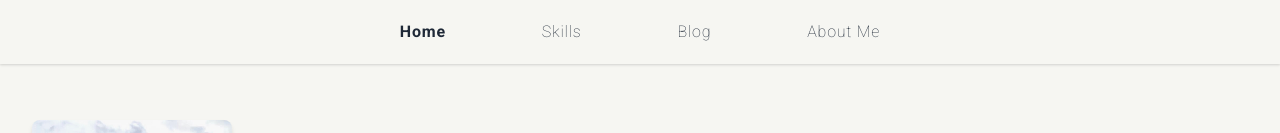
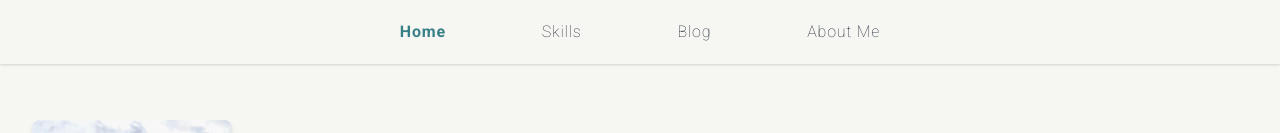
Before and after one commit to yomarguti/portfolio, a Next.js app: page / in a window 1280 px wide. Shown: the top 133 px of the page. Built offline with nearby package versions, Linux system fonts and the light colour scheme.

Commit message:
Se movio el estilo nav li al archivo global styles/tailwind.css

```diff
--- a/components/NavItem.js
+++ b/components/NavItem.js
@@ -5,8 +5,8 @@ const NavItem = ({ path, menuName }) => {
   const router = useRouter();
 
   const liClassName = `${
-    router.pathname === path && 'font-bold'
-  } px-4 transition-all duration-300 ease-in-out cursor-pointer sm:px-10 md:px-12 hover:text-black hover:font-bold`;
+    router.pathname === path ? 'font-bold text-primary ' : ''
+  } px-4 cursor-pointer sm:px-10 md:px-12 transition-all duration-300 ease-in-out`;
 
   return (
     <Link href={path}>
--- a/styles/tailwind.css
+++ b/styles/tailwind.css
@@ -14,4 +14,7 @@
   a:hover {
     @apply text-blue-800;
   }
+  nav li:hover {
+    @apply font-bold text-black;
+  }
 }
```
